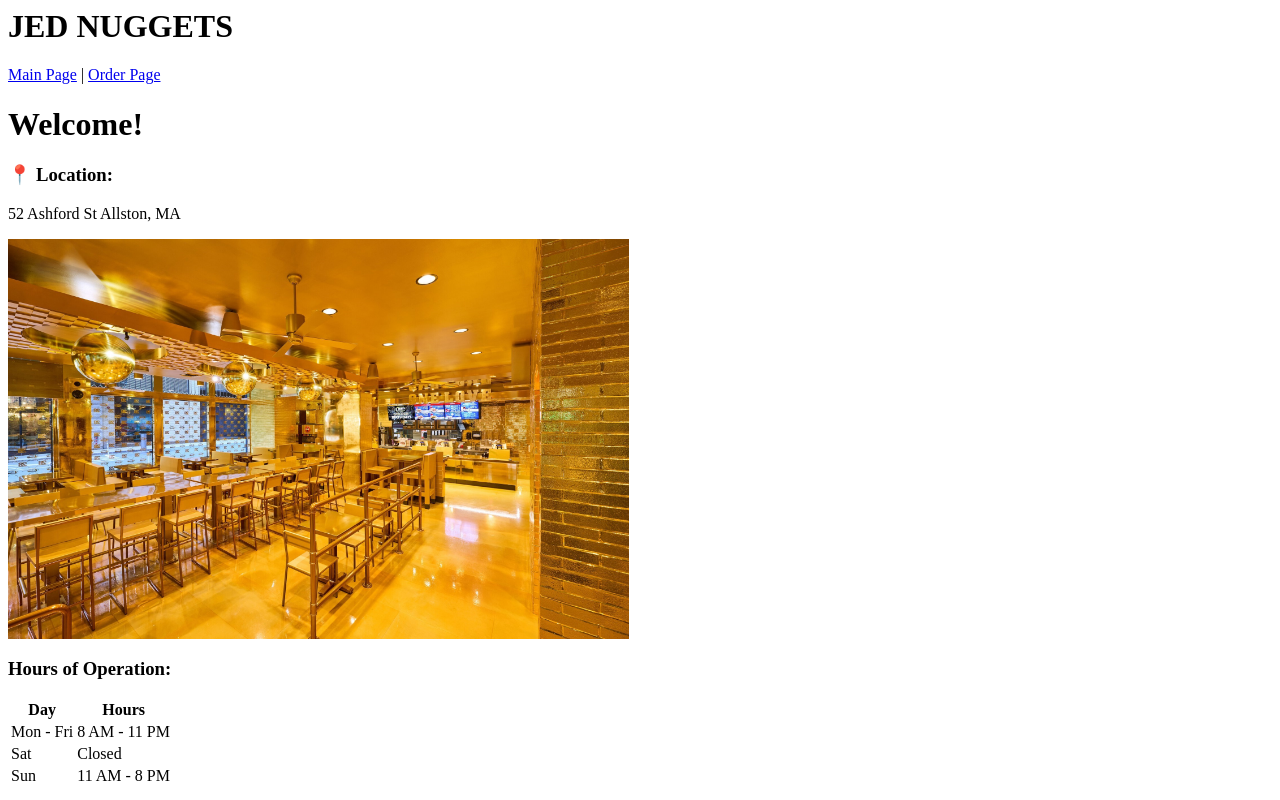
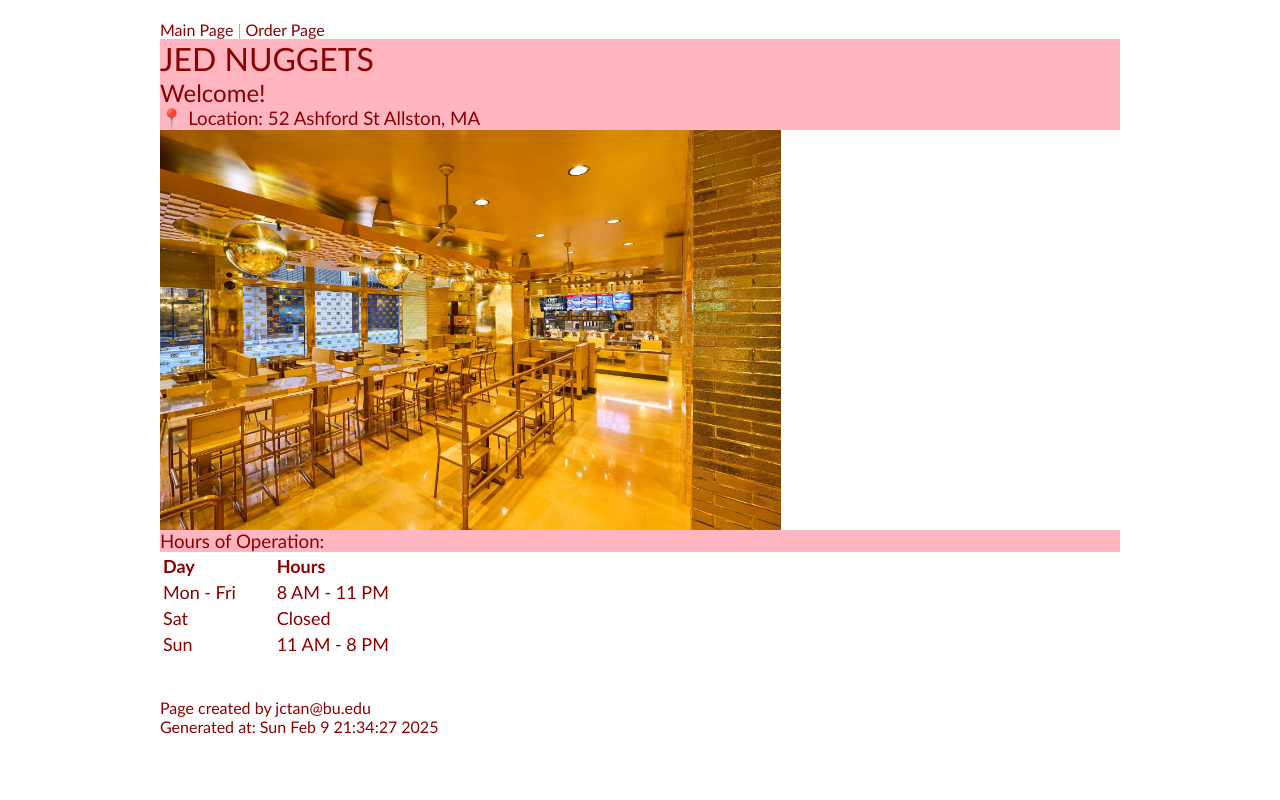
Before and after one commit to jedctan/cs412, a Django app: page /restaurant/ in a window 1280 px wide. Run offline with Django 5.2, Linux system fonts and the light colour scheme.

Commit message:
Added styling

```diff
--- a/restaurant/templates/restaurant/base.html
+++ b/restaurant/templates/restaurant/base.html
@@ -4,22 +4,25 @@
     <head>
         <title>Jed Nuggets</title>
 
-        <!-- <link rel="stylesheet" href="{% static 'styles.css' %}"> -->
+        <link rel="stylesheet" href="{% static 'restaurant/styles.css' %}">
     </head>
     <body>
     <header>
-        <h1>JED NUGGETS</h1>
         <nav>
             <a href="{% url 'main_page' %}">Main Page</a> |
             <a href="{% url 'order' %}">Order Page</a>
         </nav>
+        <h1>JED NUGGETS</h1>
+
     </header>
 
     {% block content %}
     {% endblock %}
 
-    <!-- <hr>
-    The current time is {{current_time}}. -->
+    <footer>
+        Page created by jctan@bu.edu <br>
+        Generated at: {{time}}
+    </footer>
 
     </body>
 </html>
--- a/restaurant/templates/restaurant/confirmation.html
+++ b/restaurant/templates/restaurant/confirmation.html
@@ -4,7 +4,7 @@
 
     <h2>Thank you for your order!</h2>
 
-    <p>Your order will be ready at: {{ time }}</p>
+    <p>Your order will be ready at: {{ readytime }}</p>
 
     <h3>Your order is confirmed:</h3>
     <ul>
--- a/restaurant/templates/restaurant/main.html
+++ b/restaurant/templates/restaurant/main.html
@@ -3,9 +3,8 @@
 {% block content %}
 {% load static %}
 
-<h1>Welcome!</h1>
-<h3>📍 Location:</h3>
-<p>52 Ashford St Allston, MA</p>
+<h2>Welcome!</h2>
+<h3>📍 Location: 52 Ashford St Allston, MA</h3>
 <img src="{% static 'restaurant/restaurant.jpg' %}" height="400pt">
 <h3>Hours of Operation:</h3>
 <table>
--- a/restaurant/views.py
+++ b/restaurant/views.py
@@ -7,7 +7,10 @@ import random
 def main(request):
     '''Function to show the main page of the website to describe the restaurant.'''
     template_name = "restaurant/main.html" # template that contains the main page HTML file
-    return render(request, template_name) # renders the HTML file using the HTTP request and the specified template
+    context = {
+        "time": time.ctime(),
+    }
+    return render(request, template_name, context) # renders the HTML file using the HTTP request and the specified template
 
 
 def order(request):
@@ -22,7 +25,8 @@ def order(request):
 
     # daily special item that is supplied at run time
     context = {
-        "daily_special" : daily_special_list[random_choice]
+        "daily_special" : daily_special_list[random_choice],
+        "time": time.ctime(),
     }
 
     return render(request, template_name, context) # renders the HTML file using the HTTP request and the specified template
@@ -89,8 +93,9 @@ def confirmation(request):
             "special_instructions": special_instructions,
             "nuggets": nuggets,
             "sauces": sauces,
-            "time": readytime,
+            "readytime": readytime,
             "price": price,
+            "time": time.ctime(),
         }
 
     return render(request, template_name, context=context)
--- a/static/restaurant/styles.css
+++ b/static/restaurant/styles.css
@@ -0,0 +1,55 @@
+body {
+    background-color: white;
+    color: darkred;
+    font-family: 'Trebuchet MS';
+}
+
+table {
+    width: 30%;
+    font-size: 18px;
+    text-align: left;
+}
+
+nav {
+    justify-self: left;
+    color: darksalmon;
+    background-color: none;
+    /* border: 1px solid; */
+}
+
+nav li {
+    display: inline-block;
+    margin-left: 20px;
+}
+
+a, a:visited {
+    color: darkred;
+    text-decoration: none;
+}
+
+a:hover {
+    color: darksalmon;
+    text-decoration: none;
+    background-color: white;
+    /* font-weight: bold; */
+}
+
+
+h1,h2,h3,h4,h5{
+    font-weight: normal;
+    margin: 0;
+    background-color: lightpink;
+}
+
+
+body {
+    max-width: 960px;
+    margin: 20px auto;
+    padding: 20px auto;
+}
+
+footer {
+    margin-top: 30pt;
+    width: 100%;
+    bottom: 0px;
+}
```
